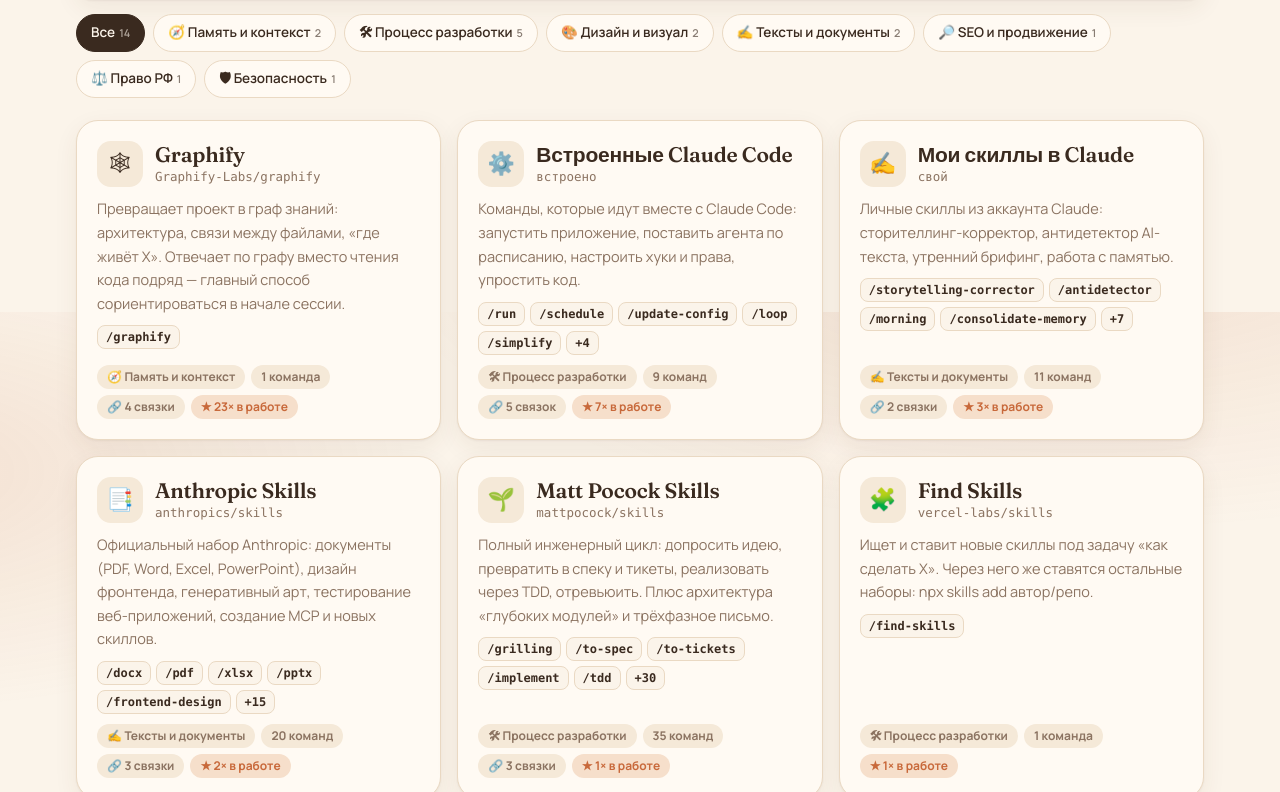
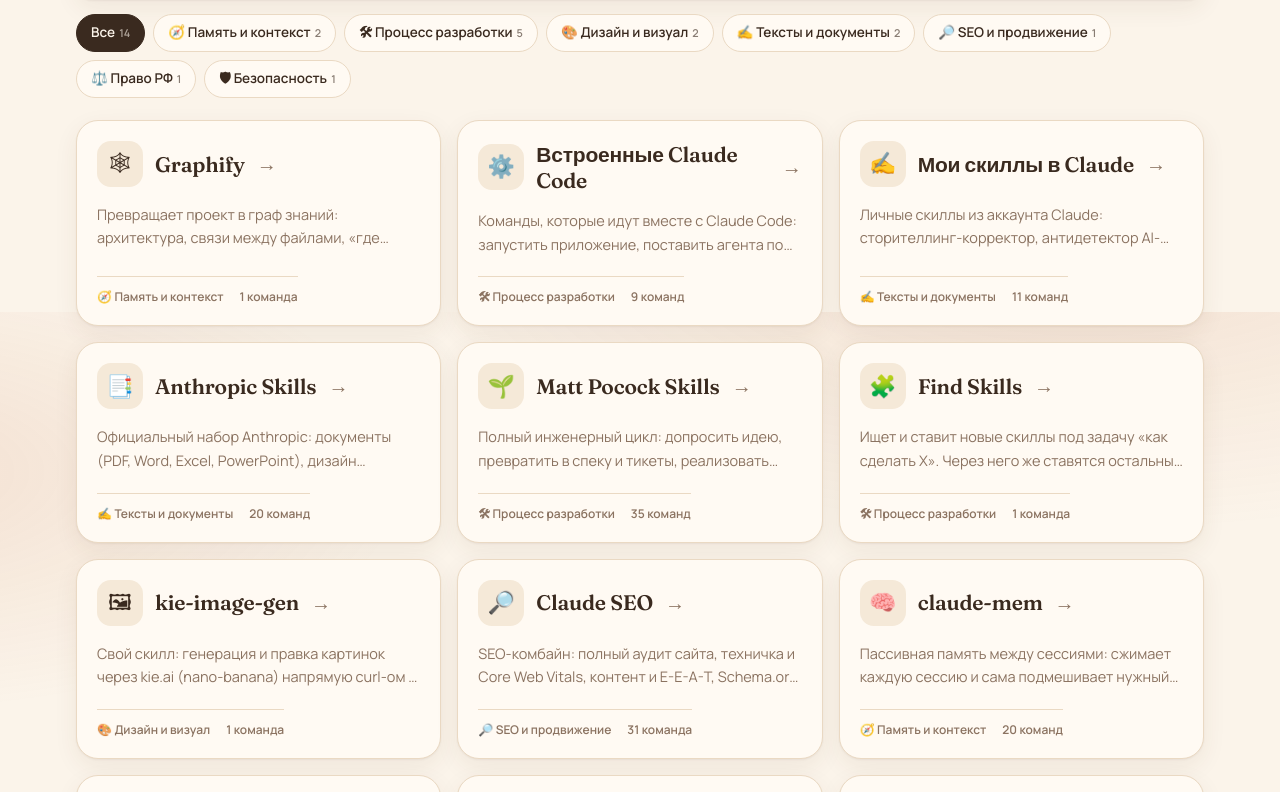
Before and after one commit to kiruxich/library-skills, a Next.js app: page / in a window 1280 px wide. Shown: the part 2088-2880 px from the top of the page. Built offline with nearby package versions, Linux system fonts and the light colour scheme.

Commit message:
Simplify library cards and detail views

```diff
--- a/components/components-gallery.tsx
+++ b/components/components-gallery.tsx
@@ -28,14 +28,11 @@ export function ComponentsGallery({ sources }: { sources: Record<string, string>
 
   return (
     <>
-      <div className="grid items-end gap-6 pt-6 pb-8 md:grid-cols-[1.3fr_1fr] md:gap-10 md:pt-12">
-        <div>
-          <h1 className="text-[clamp(40px,6vw,68px)] leading-[1.02]">Компоненты, которые <em className="text-accent">хочется</em> трогать</h1>
-          <p className="mt-4.5 max-w-[560px] text-lg text-muted">Интерфейсные находки из ленты, пересобранные на Next.js · React · TypeScript · Tailwind. Живое превью и код, готовый к копированию.</p>
-        </div>
-        <div className="rounded-[20px] border border-line bg-surface px-5 py-4.5 shadow-warm">
-          <b className="block font-serif text-[34px] leading-tight text-accent">{COMPONENTS.length}</b>
-          <small className="font-semibold text-muted">{plural(COMPONENTS.length, "компонент", "компонента", "компонентов")} · стек: Next.js, TS, Tailwind, Motion</small>
+      <div className="max-w-[960px] pt-6 pb-8 md:pt-12 md:pb-10">
+        <h1 className="text-[clamp(40px,6vw,68px)] leading-[1.02]">Компоненты, которые <em className="text-accent">хочется</em> трогать</h1>
+        <div className="mt-5 flex flex-wrap items-center gap-x-5 gap-y-2 text-muted">
+          <p className="text-lg">Живые превью и код, готовый к копированию.</p>
+          <span className="text-sm font-semibold">{COMPONENTS.length} {plural(COMPONENTS.length, "компонент", "компонента", "компонентов")}</span>
         </div>
       </div>
 
@@ -57,13 +54,7 @@ export function ComponentsGallery({ sources }: { sources: Record<string, string>
           <div className="mb-4 flex flex-wrap items-start justify-between gap-3">
             <div className="max-w-[620px]">
               <h2 className="text-[26px] leading-tight">{meta.title}</h2>
-              <p className="mt-1 text-[14.5px] text-muted">{meta.description}</p>
-              <div className="mt-2 flex flex-wrap gap-1.5 text-xs font-bold">
-                {meta.deps.map((d) => <span key={d} className="rounded-full bg-bg2 px-2.5 py-1 font-mono text-muted">npm i {d}</span>)}
-                {meta.ref?.map((r) => (
-                  <a key={r.url} href={r.url} target="_blank" rel="noopener" className="rounded-full bg-accent-soft px-2.5 py-1 text-accent no-underline">референс {r.label} ↗</a>
-                ))}
-              </div>
+
             </div>
             <div className="flex items-center gap-2">
               <div className="flex rounded-full border border-line bg-bg p-1">
--- a/components/prompts-library.tsx
+++ b/components/prompts-library.tsx
@@ -79,12 +79,10 @@ function Viewer({ p, onClose, onEdit, onDelete }: { p: Prompt | Local; onClose:
   const local = "local" in p;
   return (
     <Modal open onClose={onClose} wide>
-      <span className="text-[13px] font-bold text-muted">
-        {p.tags.map((t) => `#${t}`).join(" ")}{p.source ? ` · ${p.source}` : ""} · {local ? "в этом браузере" : "в репозитории"}
-      </span>
-      <h3 className="mt-2 mb-3 text-[24px] leading-tight font-bold">{p.title}</h3>
-      {p.description && <p className="text-muted">{p.description}</p>}
-      <div className="my-4 flex flex-wrap gap-2">
+      <h3 className="mb-3 pr-20 text-[24px] leading-tight font-bold">{p.title}</h3>
+      {p.description && <p className="text-muted">{p.description.split(/[:.!?]/)[0]}.</p>}
+      <div className="my-4 flex flex-wrap items-center justify-between gap-2">
+        {p.steps && <span className="rounded-xl bg-bg2 px-3 py-1.5 text-sm font-bold">{p.steps.length} {plural(p.steps.length, "шаг", "шага", "шагов")}</span>}
         <CopyButton text={fullText(p)} label={p.steps ? "Копировать все шаги" : "Копировать промпт"} />
         {local && (
           <>
@@ -96,13 +94,18 @@ function Viewer({ p, onClose, onEdit, onDelete }: { p: Prompt | Local; onClose:
       {p.steps ? (
         <ol className="flex flex-col gap-3">
           {p.steps.map((s, i) => (
-            <li key={i} className="rounded-2xl border border-line bg-bg p-4">
-              <div className="mb-1 flex items-start justify-between gap-3">
-                <b className="font-serif text-lg">{i + 1}/ {s.title}</b>
-                <CopyButton text={s.text} />
-              </div>
-              {s.hint && <p className="mb-2 text-sm text-muted">{s.hint}</p>}
-              <p className="text-[15px] whitespace-pre-wrap">{s.text}</p>
+            <li key={i}>
+              <details open={i === 0 ? true : undefined} className="group rounded-2xl border border-line bg-bg">
+                <summary className="flex cursor-pointer list-none items-center justify-between gap-3 px-4 py-3 [&::-webkit-details-marker]:hidden">
+                  <b className="font-serif text-lg">{i + 1}/ {s.title}</b>
+                  <span aria-hidden="true" className="text-muted transition-transform group-open:rotate-180">⌄</span>
+                </summary>
+                <div className="px-4 pb-4">
+                  {s.hint && <p className="mb-2 text-sm text-muted">{s.hint}</p>}
+                  <p className="text-[15px] whitespace-pre-wrap">{s.text}</p>
+                  <CopyButton text={s.text} className="mt-4" />
+                </div>
+              </details>
             </li>
           ))}
         </ol>
--- a/components/skills-library.tsx
+++ b/components/skills-library.tsx
@@ -69,7 +69,9 @@ function PackModal({ id, onClose, onOpen }: { id: string | null; onClose: () =>
           <CopyButton text={install} />
         </div>
       )}
-      <h4 className="mt-4.5 mb-2 text-sm font-bold text-muted">Команды внутри · {cmds.length}</h4>
+      <details key={p.id} className="mt-4.5">
+        <summary className="cursor-pointer text-sm font-bold text-muted">Команды внутри · {cmds.length}</summary>
+        <div className="mt-3">
       {cmds.length > 30 && (
         <input className="mb-2.5 w-full rounded-xl border border-line bg-surface px-3.5 py-2.5 outline-none focus:border-accent" placeholder="Поиск по командам…" value={q} onChange={(e) => setQ(e.target.value.trim().toLowerCase())} />
       )}
@@ -80,6 +82,8 @@ function PackModal({ id, onClose, onOpen }: { id: string | null; onClose: () =>
           </span>
         ))}
       </div>
+        </div>
+      </details>
       {combos.length > 0 && (
         <>
           <h4 className="mt-4.5 mb-2 text-sm font-bold text-muted">Входит в связки</h4>
@@ -173,29 +177,18 @@ export function SkillsLibrary() {
         {list.length ? (
           <div className="grid gap-4 md:grid-cols-[repeat(auto-fill,minmax(330px,1fr))]">
             {list.map((p) => {
-              const n = cmdsOf(p).length, c = catById[p.cat], k = combosOf(p.id).length;
+              const n = cmdsOf(p).length, c = catById[p.cat];
               return (
-                <button key={p.id} onClick={() => setOpen(p.id)} className={`${card} flex cursor-pointer flex-col gap-2.5 p-5 text-left transition hover:-translate-y-[3px] hover:border-accent/45`}>
+                <button key={p.id} onClick={() => setOpen(p.id)} className={`${card} flex cursor-pointer flex-col p-5 text-left transition hover:-translate-y-[3px] hover:border-accent/45 focus-visible:outline-2 focus-visible:outline-offset-2 focus-visible:outline-accent`}>
                   <div className="flex items-center gap-3">
                     <span className="grid size-[46px] flex-none place-items-center rounded-[14px] bg-bg2 text-[22px]">{p.icon}</span>
-                    <div>
-                      <h3 className="text-[21px] leading-tight">{p.name}</h3>
-                      <div className="font-mono text-[12.5px] text-muted">{p.src || origin(p)}</div>
-                    </div>
+                    <h3 className="min-w-0 flex-1 text-[21px] leading-tight">{p.name}</h3>
+                    <span aria-hidden="true" className="text-xl text-muted">→</span>
                   </div>
-                  <div className="text-[14.5px] text-muted">{p.d}</div>
-                  <div className="flex flex-wrap gap-[5px]">
-                    {p.key.slice(0, 5).map((x) => (
-                      <span key={x} className="rounded-lg border border-line bg-bg px-2 py-[3px] font-mono text-xs font-semibold">/{x}</span>
-                    ))}
-                    {n > 5 && <span className="rounded-lg border border-line bg-bg px-2 py-[3px] font-mono text-xs font-semibold">+{n - Math.min(5, p.key.length)}</span>}
-                  </div>
-                  <div className="mt-auto flex flex-wrap gap-1.5 text-xs font-bold">
-                    <span className="rounded-full bg-bg2 px-2.5 py-1 text-muted">{c.emoji} {c.name}</span>
-                    <span className="rounded-full bg-bg2 px-2.5 py-1 text-muted">{n} {plural(n, "команда", "команды", "команд")}</span>
-                    {k > 0 && <span className="rounded-full bg-bg2 px-2.5 py-1 text-muted">🔗 {k} {plural(k, "связка", "связки", "связок")}</span>}
-                    {p.used ? <span className="rounded-full bg-accent-soft px-2.5 py-1 text-accent">★ {p.used}× в работе</span> : null}
-                    {p.installed === false && <span className="rounded-full border border-dashed border-line px-2.5 py-1 text-muted">не установлен</span>}
+                  <p className="mt-4 mb-5 line-clamp-2 text-[14.5px] text-muted">{p.d}</p>
+                  <div className="mt-auto flex flex-wrap items-center gap-x-4 gap-y-1 border-t border-line pt-3 text-xs font-semibold text-muted">
+                    <span>{c.emoji} {c.name}</span>
+                    <span>{n} {plural(n, "команда", "команды", "команд")}</span>
                   </div>
                 </button>
               );
```
